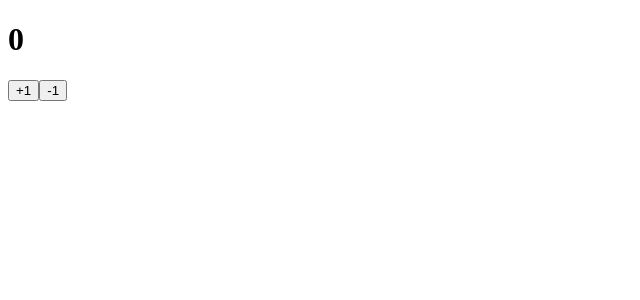
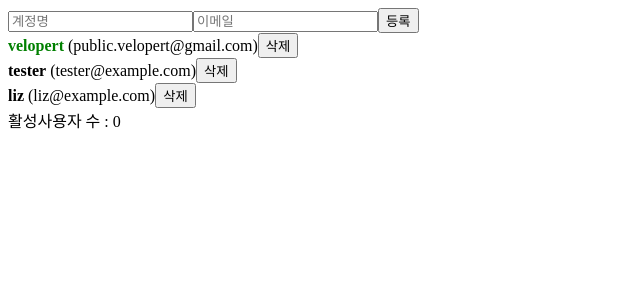
Before and after one commit to jaechullee2/react-jaechul, a React (Create React App) app in the folder carsharing-project/: page / in a window 1280 px wide. Shown: the top 300 px of the page, without its empty margins (0-640 px from the left). Built offline with nearby package versions, Linux system fonts and the light colour scheme.

Commit message:
index Update

```diff
--- a/carsharing-project/src/index.js
+++ b/carsharing-project/src/index.js
@@ -6,7 +6,7 @@ import Counter from './Component/test/Counter';
 const root = ReactDOM.createRoot(document.getElementById('root'));
 root.render(
   <React.StrictMode>
-    <Counter />
+    <App />
   </React.StrictMode>
 );
 
```
